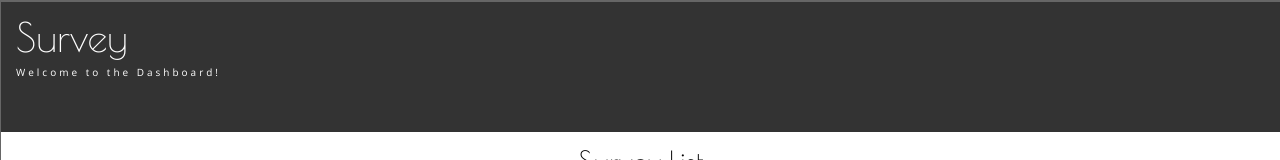
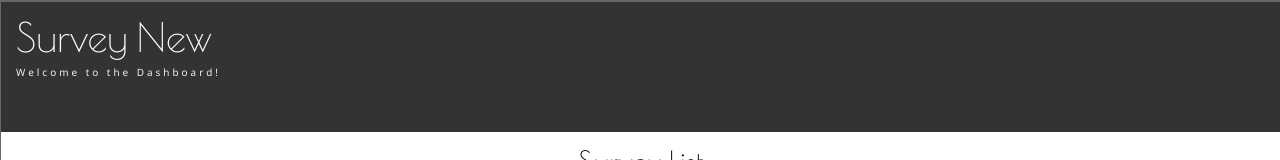
Before and after one commit to prabhuramkumar/Survey, a website: page index.html in a window 1280 px wide. Shown: the top 160 px of the page. Drawn offline with nearby package versions, Linux system fonts and the light colour scheme; some packages are replaced by stand-ins of ours.

Commit message:
Prabhu - changes for index

```diff
--- a/index.html
+++ b/index.html
@@ -44,7 +44,7 @@
 
   <div class="main">
     <header class="main__header">
-      <h1 class="main__header--title">Survey</h1>
+      <h1 class="main__header--title">Survey New</h1>
       <p class="main__header--desc"> Welcome to the Dashboard!</p>
     </header>
 
```
